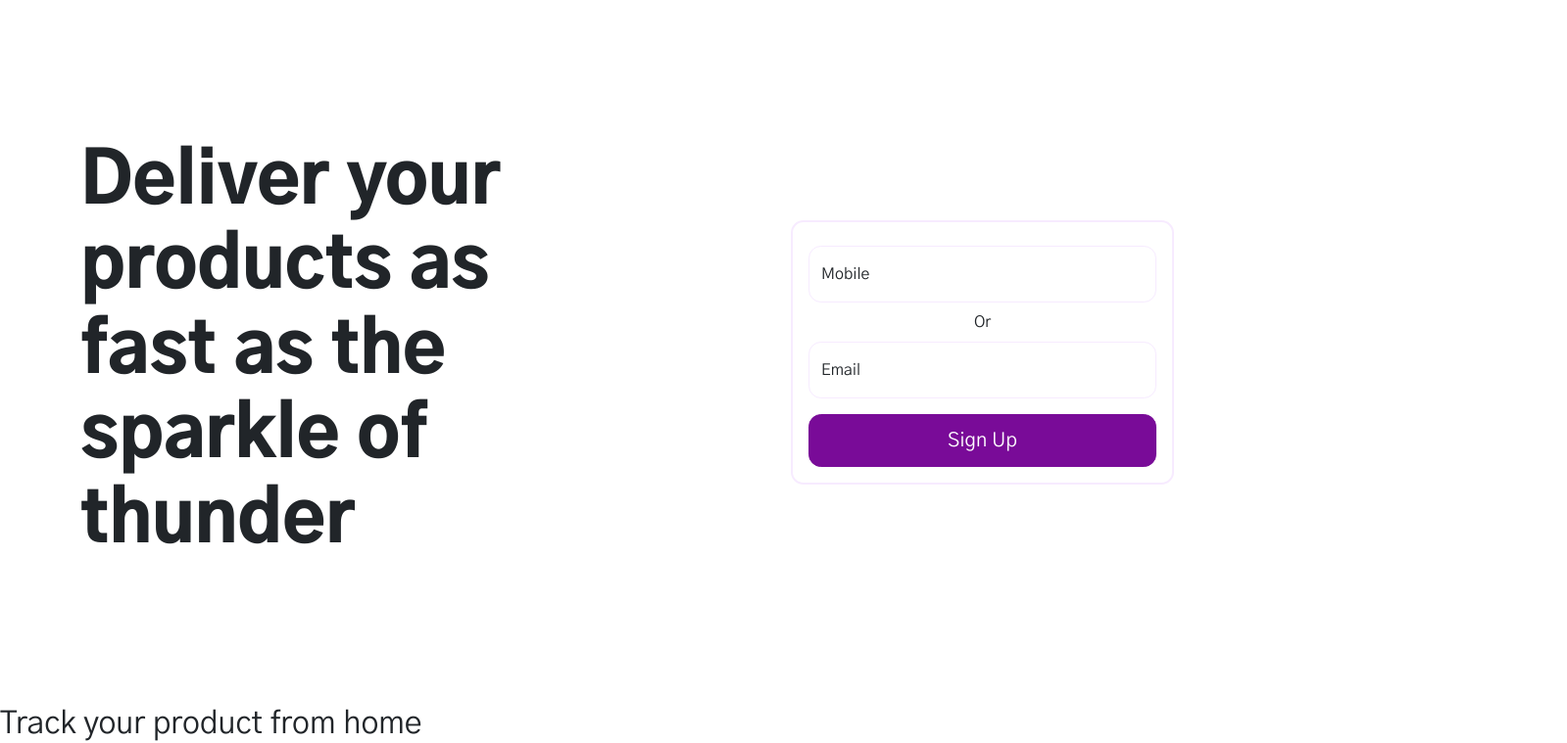
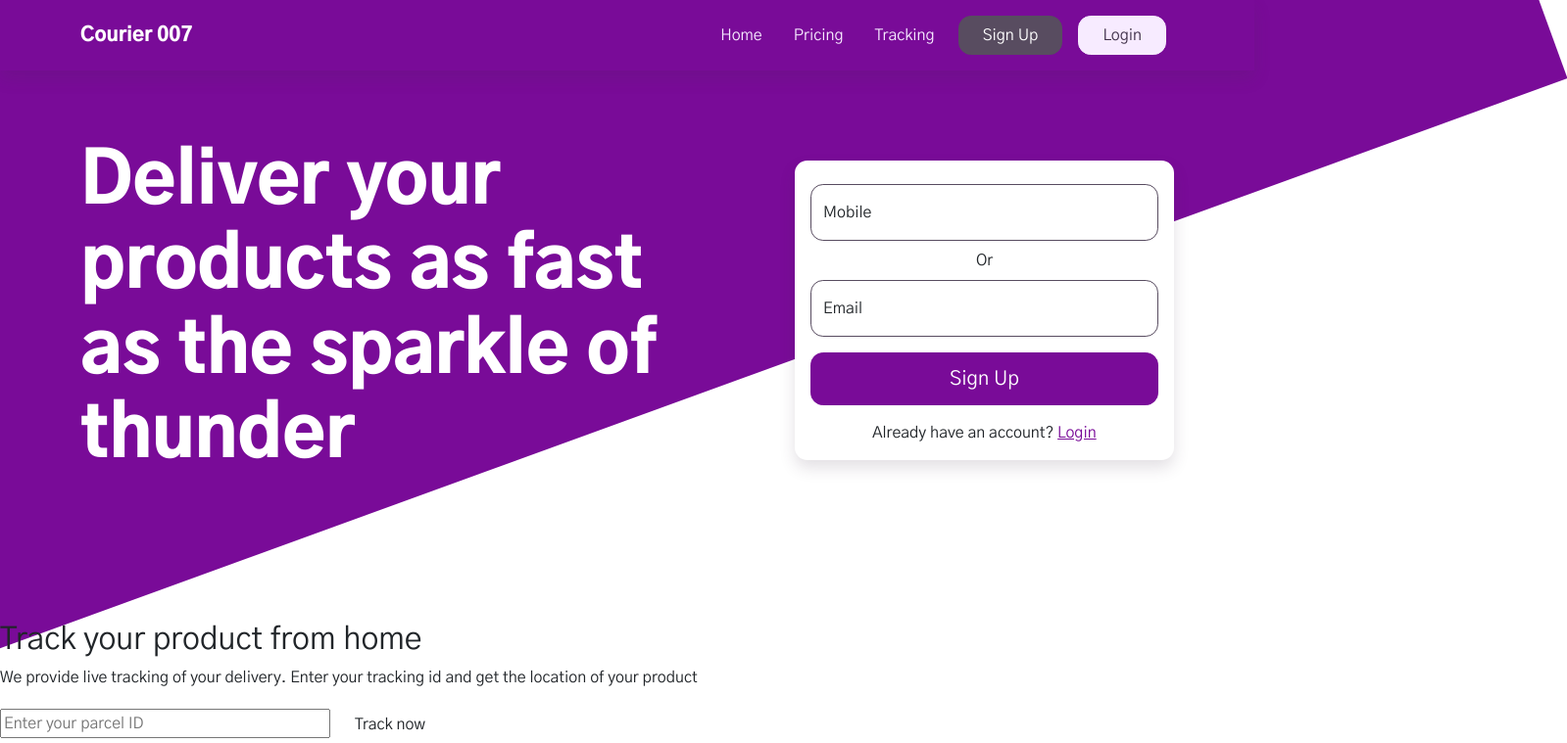
Before and after one commit to sifatulrabbi/courier-seven-webapp, a React (Create React App) app: page / in a window 1280 px wide. Shown: the top 759 px of the page at 98% size, 1599 px wide, since content can reach past the window. Built offline with nearby package versions, Linux system fonts and the light colour scheme.

Commit message:
style: hero section

```diff
--- a/src/app.jsx
+++ b/src/app.jsx
@@ -10,14 +10,14 @@ import {
   TrackParcel,
   Parcels,
 } from "./pages";
-import { Navbar, ProtectedRoute, ScrollToTop, Footer } from "./components";
+import { Navbar, ProtectedRoute, Footer } from "./components";
 import { AuthProvider, PageLinksProvider } from "./contexts";
 
 export default function App() {
   return (
     <AuthProvider>
       <PageLinksProvider>
-        {/* <Navbar /> */}
+        <Navbar />
         <Routes>
           <Route path="/" element={<Home />} />
           <Route path="/registration" element={<Registration />} />
--- a/src/components/hero/hero.jsx
+++ b/src/components/hero/hero.jsx
@@ -1,19 +1,22 @@
 import React from "react";
-import { useNavigate } from "react-router-dom";
+import { useNavigate, Link } from "react-router-dom";
 
 export default function Hero() {
   const navigate = useNavigate();
 
   return (
-    <div className="container-lg py-5">
+    <div className="container-lg py-5 hero">
       <div className="row">
-        <div className="col-md-6 py-5">
-          <h1 className="display-2 my-5">
+        <div className="col-md-7 py-5">
+          <h1 className="display-2 my-5 text-white">
             Deliver your products as fast as the sparkle of thunder
           </h1>
         </div>
-        <div className="col-md-6 d-flex justify-content-center justify-content-md-end align-items-center">
-          <form action="none" className="hero-form p-3 rounded">
+        <div className="col-md-5 d-flex justify-content-center justify-content-md-end align-items-center">
+          <form
+            action="none"
+            className="hero-form px-3 pt-3 rounded bg-white shadow"
+          >
             <div className="form-floating">
               <input
                 type="text"
@@ -40,35 +43,15 @@ export default function Hero() {
             <button type="submit" className="btn btn-primary btn-lg w-100 mt-3">
               Sign Up
             </button>
+            <p className="w-100 pt-3 text-center">
+              Already have an account?{" "}
+              <Link to="/login" className="link">
+                Login
+              </Link>
+            </p>
           </form>
         </div>
       </div>
     </div>
   );
 }
-
-// <header className="hero">
-//   <div className="hero-left">
-//     <h1 className="hero-title">
-//       <span className="colored">Deliver</span> your product as{" "}
-//       <span className="colored">fast</span> as the{" "}
-//       <span className="colored">sparkle</span> of thunder
-//     </h1>
-//     <div className="hero-left-bottom">
-//       <Button
-//         label="Register"
-//         onClickFnc={function () {
-//           navigate("/registration", { replace: true });
-//         }}
-//       />
-//       <Button
-//         label="Login"
-//         secondary
-//         onClickFnc={function () {
-//           navigate("/login", { replace: true });
-//         }}
-//       />
-//     </div>
-//   </div>
-//   <img src={heroImg} alt="Hero" className="hero-img" />
-// </header>
--- a/src/components/navbar/navbar.jsx
+++ b/src/components/navbar/navbar.jsx
@@ -14,20 +14,23 @@ export default function Navbar() {
 
   return (
     <BNavbar
-      bg="white"
+      bg="primary"
       fixed="top"
       expand="lg"
-      className="shadow"
+      className="navbar-dark shadow text-white"
       style={{ minHeight: 60 }}
     >
       <div className="container">
         <Link to="/">
-          <img
+          {/* <img
             src={brandLogoFull}
             alt="Courier 007"
             style={{ height: 50 }}
             className="img-fluid"
-          />
+          /> */}
+          <span className="text-white h5" style={{ fontWeight: 900 }}>
+            Courier 007
+          </span>
         </Link>
         <BNavbar.Toggle aria-controls="navbar" className="toggler">
           <button className="btn shadow-0 p-0 icon-btn" onClick={toggleMenu}>
@@ -36,20 +39,20 @@ export default function Navbar() {
         </BNavbar.Toggle>
         <BNavbar.Collapse id="navbar" className="justify-content-end">
           <Nav className="d-flex align-items-center">
-            <Nav.Link className="text-dark p-3" href="/">
+            <Nav.Link className="text-light p-3" href="/">
               Home
             </Nav.Link>
-            <Nav.Link className="text-dark p-3" href="#pricing">
+            <Nav.Link className="text-light p-3" href="#pricing">
               Pricing
             </Nav.Link>
-            <Nav.Link className="text-dark p-3" href="/users/profile">
+            <Nav.Link className="text-light p-3" href="/users/profile">
               Tracking
             </Nav.Link>
-            <Nav.Link className="p-2">
+            <Nav.Link className="text-light p-2">
               <Button className="btn-secondary w-100">Sign Up</Button>
             </Nav.Link>
             <Nav.Link className="p-2">
-              <Button className="btn-primary w-100">Login</Button>
+              <Button className="btn-light w-100">Login</Button>
             </Nav.Link>
           </Nav>
         </BNavbar.Collapse>
--- a/src/styles/_custom.scss
+++ b/src/styles/_custom.scss
@@ -11,7 +11,7 @@ $light: #f7ebff;
 $black: #41324a;
 $secondary: #584c60;
 $border-color: #f7ebff;
-$input-border-color: #f7ebff;
+$input-border-color: $secondary;
 
 $border-radius: 0.8rem;
 
@@ -81,3 +81,7 @@ $btn-border-radius-lg: $border-radius;
     color: $primary;
   }
 }
+
+// .form-control {
+//   border: 2px solid $secondary;
+// }
--- a/src/styles/components/_hero.scss
+++ b/src/styles/components/_hero.scss
@@ -1,4 +1,19 @@
 .hero-form {
-  border: 2px solid $light;
   max-width: 500px;
 }
+
+.hero {
+  z-index: 1;
+
+  &::before {
+    content: "";
+    position: absolute;
+    z-index: -1;
+    top: -35%;
+    right: -20%;
+    left: -70%;
+    height: 100vh;
+    background-color: $primary;
+    transform: translate(0, 0) rotate(-20deg);
+  }
+}
```
